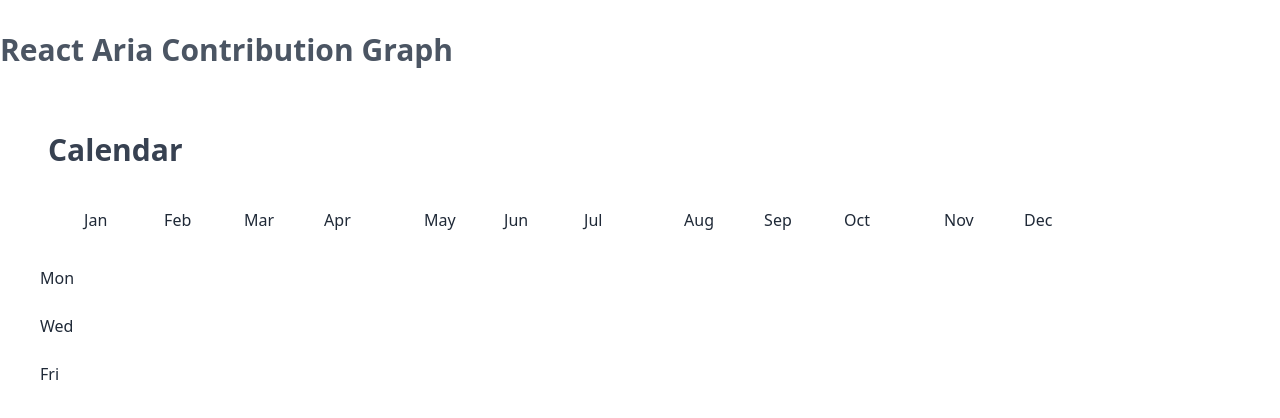
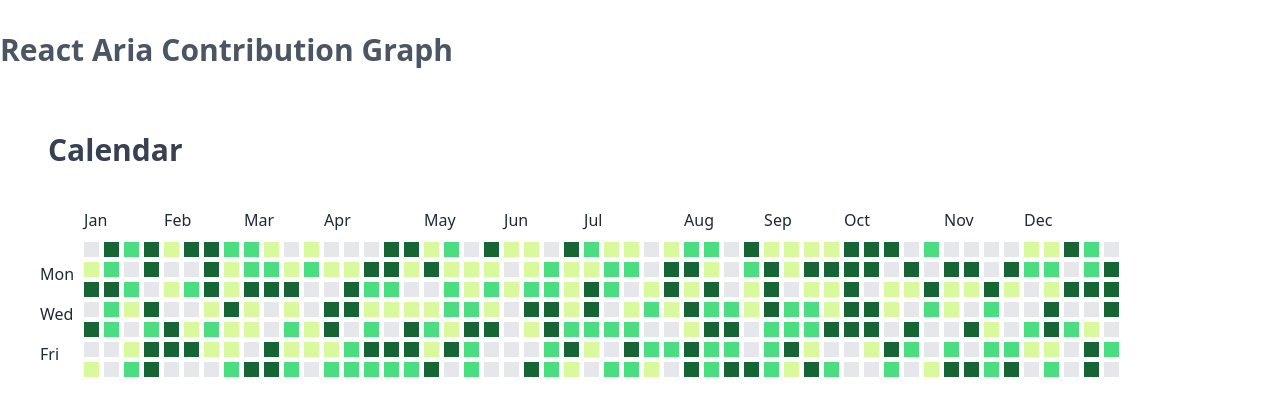
Before and after one commit to zyhou/react-aria-contribution-graph, a React (Vite) app: page / in a window 1280 px wide. Shown: the top 418 px of the page. Built offline with nearby package versions, Linux system fonts and the light colour scheme.

Commit message:
add square like github activities

```diff
--- a/src/App.tsx
+++ b/src/App.tsx
@@ -1,4 +1,11 @@
 import { Calendar } from "./Calendar";
+import { ActivityLevel } from "./CalendarGrid";
+
+// Fake level
+const activities = [...new Array(364).keys()].map(() => {
+  const level = Math.floor(Math.random() * 4);
+  return level;
+}) as Array<ActivityLevel>;
 
 export default function App() {
   return (
@@ -7,7 +14,7 @@
         React Aria Contribution Graph
       </h1>
       <h2 className="ml-12 font-bold text-3xl text-gray-700">Calendar</h2>
-      <Calendar />
+      <Calendar activities={activities} />
     </div>
   );
 }
--- a/src/Calendar.tsx
+++ b/src/Calendar.tsx
@@ -7,9 +7,9 @@
   getLocalTimeZone,
 } from "@internationalized/date";
 
-import { CalendarGrid } from "./CalendarGrid";
+import { ActivityLevel, CalendarGrid } from "./CalendarGrid";
 
-export function Calendar() {
+export function Calendar({ activities }: { activities: Array<ActivityLevel> }) {
   const { locale } = useLocale();
   const state = useCalendarState({
     locale,
@@ -23,7 +23,7 @@
 
   return (
     <div {...calendarProps} className="inline-block text-gray-800">
-      <CalendarGrid state={state} />
+      <CalendarGrid state={state} activities={activities} />
     </div>
   );
 }
--- a/src/CalendarGrid.tsx
+++ b/src/CalendarGrid.tsx
@@ -1,7 +1,22 @@
 import { useCalendarGrid, useDateFormatter } from "react-aria";
 import { CalendarState } from "react-stately";
 
-export function CalendarGrid({ state }: { state: CalendarState }) {
+const colorByLevel = {
+  0: "bg-gray-200",
+  1: "bg-lime-200",
+  2: "bg-green-400",
+  3: "bg-green-800",
+} as const;
+
+export type ActivityLevel = keyof typeof colorByLevel;
+
+export function CalendarGrid({
+  state,
+  activities,
+}: {
+  state: CalendarState;
+  activities: Array<ActivityLevel>;
+}) {
   const { gridProps, headerProps, weekDays } = useCalendarGrid(
     { weekdayStyle: "short" },
     state
@@ -35,7 +50,7 @@
           return <li key={month}>{month}</li>;
         })}
       </ul>
-      <ul className="grid [grid-area:days]">
+      <ul className="grid [grid-area:days] gap-[--square-gap] [grid-template-rows:repeat(7,_var(--square-size))]">
         {weekDays.map((weekDay) => {
           return (
             <li key={weekDay} className="odd:invisible">
@@ -44,6 +59,13 @@
           );
         })}
       </ul>
+      <ul className="grid [grid-area:squares] gap-[--square-gap] [grid-template-rows:repeat(7,_var(--square-size))] grid-flow-col auto-cols-[--square-size]">
+        {[...new Array(364).keys()].map((day) => {
+          const level = activities[day];
+          const color = colorByLevel[level];
+          return <li key={day} className={`${color}`}></li>;
+        })}
+      </ul>
     </div>
   );
 }
```
